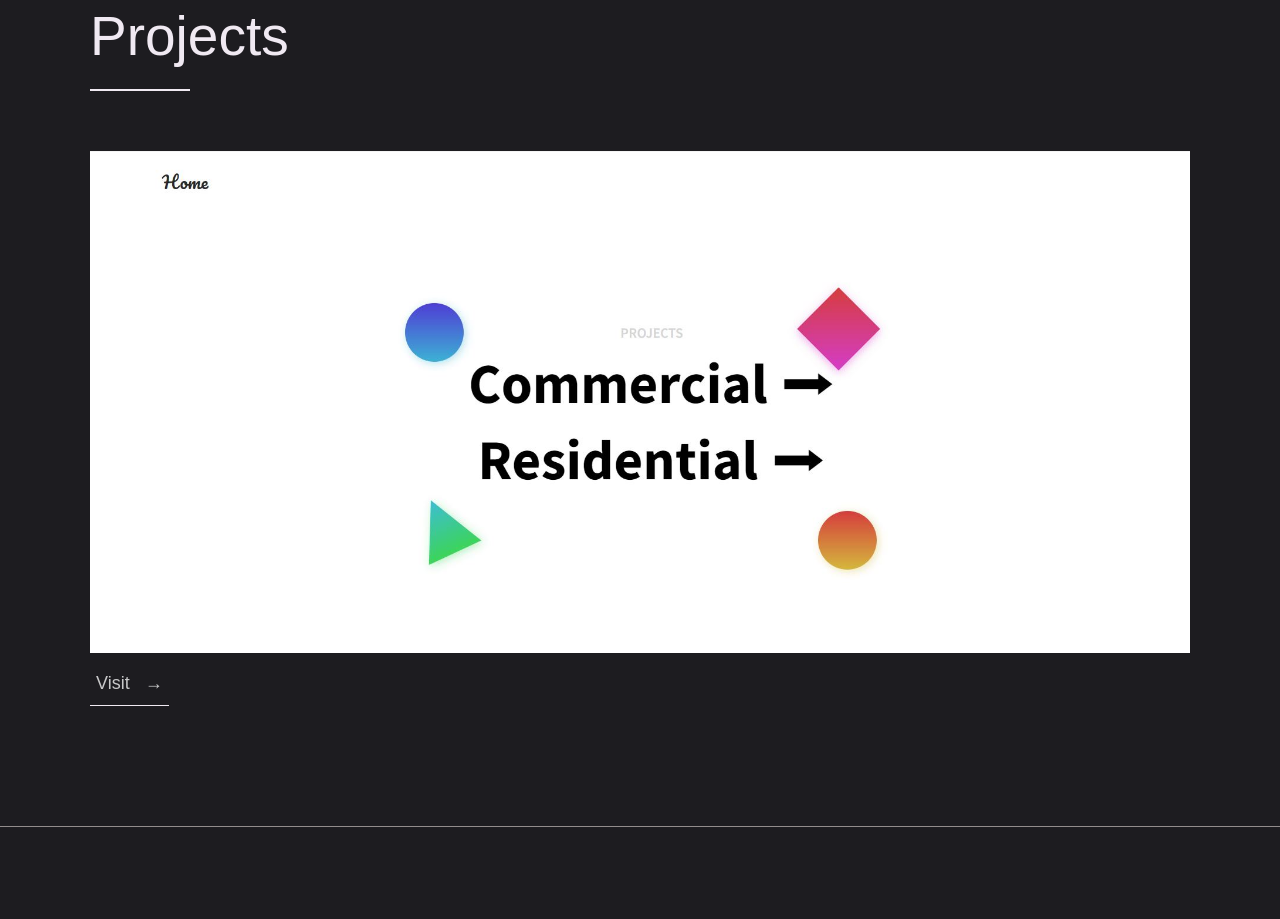
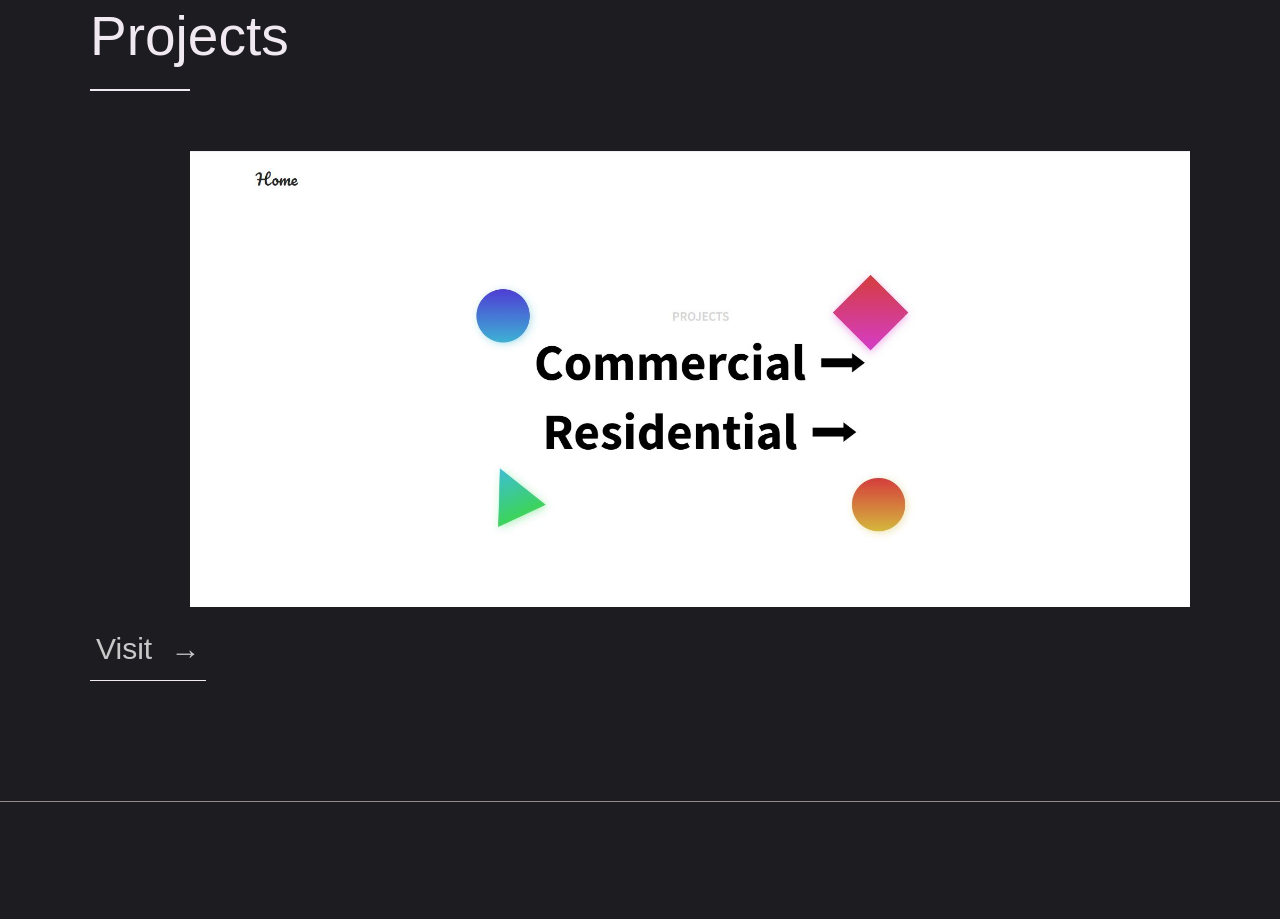
Before and after one commit to alnandco/portfolio, a plain HTML site: page index.html in a window 1280 px wide. Shown: the part 1589-2508 px from the top of the page. Drawn offline with Linux system fonts and the light colour scheme; a web font is replaced by a local one.

Commit message:
Update index.html

```diff
--- a/index.html
+++ b/index.html
@@ -96,8 +96,10 @@
     <section class="client" id="clients">
       <div class="row">
         <h2>Projects</h2>
-        <img src="/images/projectslist.JPG" class="work__image" alt="Projects" />
-        <a style="text-decoration: none;" href="./html/projectslist.html" target="_blank" class="link__text">
+        <div class="work__image-box">
+          <img src="./images/projectslist.JPG" class="work__image" alt="Projects" />
+        </div>
+        <a style="text-decoration: none; font-size: 30px; " href="./html/projectslist.html" target="_blank" class="link__text">
           Visit  <span>&rarr;</span>
         </a>
 
```
